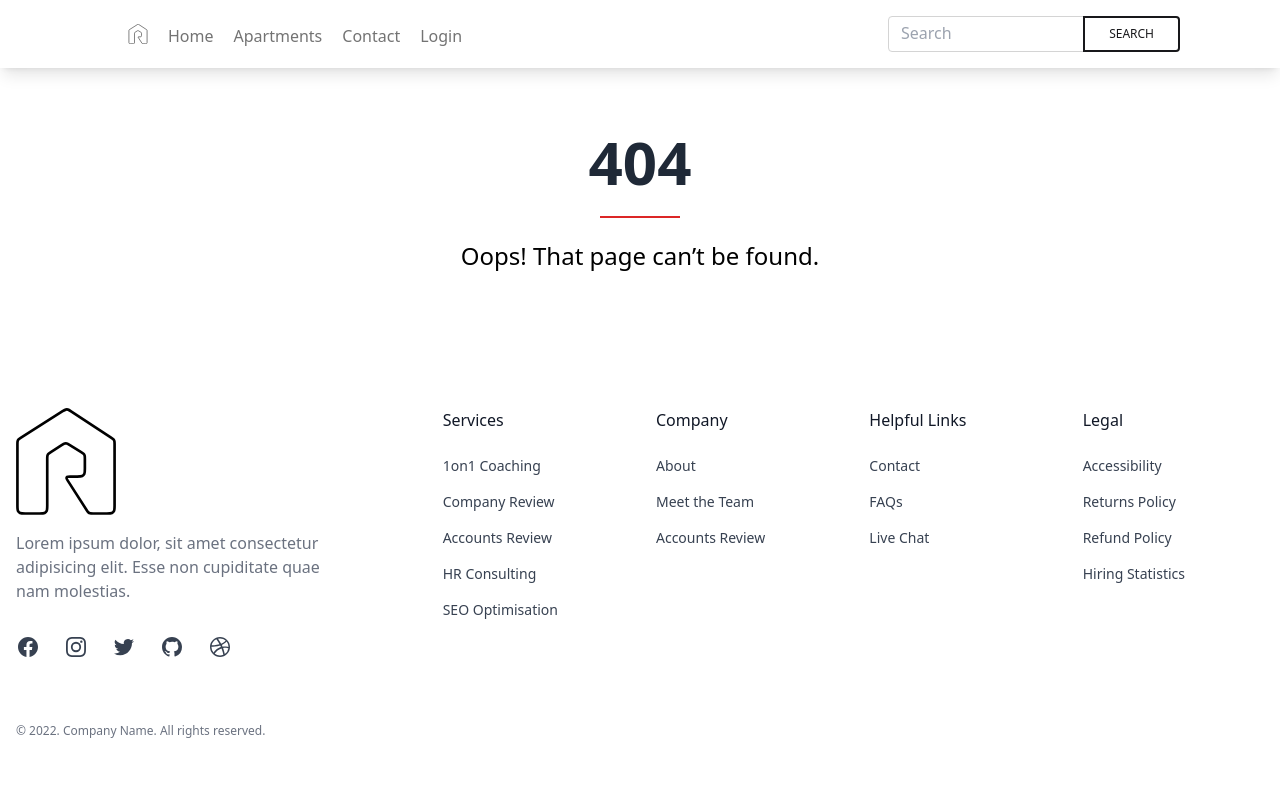
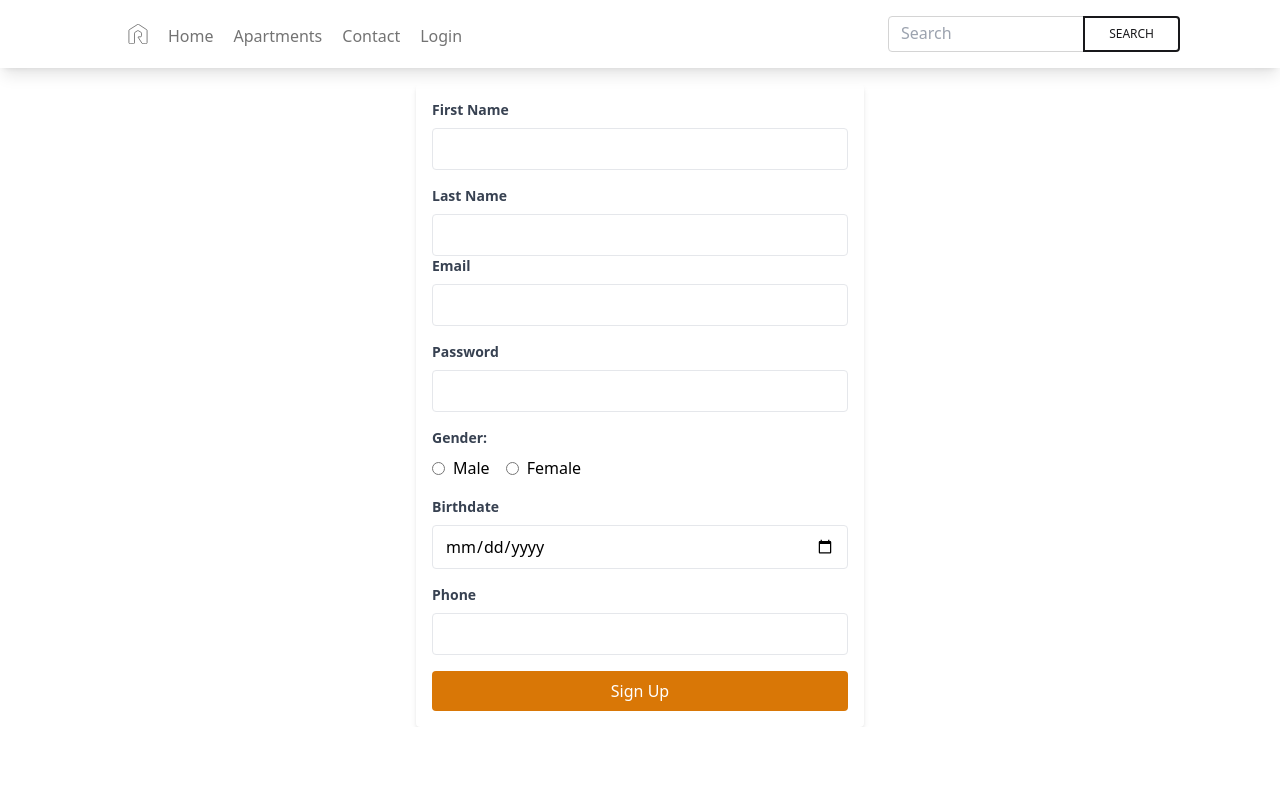
Before and after one commit to srahabib/RentalApp, a Next.js app: page /Register2 in a window 1280 px wide. Before the commit this address had no page. Shown: the top 789 px of the page. Built offline with nearby package versions, Linux system fonts and the light colour scheme.

Commit message:
Register 2

```diff
--- a/src/pages/Fetch.js
+++ b/src/pages/Fetch.js
@@ -17,7 +17,7 @@ const Fetch = ({ users }) => {
             {users.map(user => (
                 <div key={user.id}>
                     <h3>{user.email}</h3>
-                    <p>{user.gender}</p>
+                    <p>{user.address}</p>
                 </div>
             ))}
         </div>
--- /dev/null
+++ b/src/pages/Register2.js
@@ -0,0 +1,186 @@
+// components/RegisterForm.js
+import { format, differenceInYears } from "date-fns";
+
+import React, { useState } from "react";
+
+const RegisterForm = () => {
+  const [formData, setFormData] = useState({
+    firstname: "",
+    lastname: "",
+    phone: "",
+    gender: "",
+    birthdate: "",
+    email: "",
+    password: "",
+    age: 0,
+  });
+
+  const handleChange = (e) => {
+    const { name, value } = e.target;
+    setFormData((prevData) => ({ ...prevData, [name]: value }));
+
+    if (name === "birthdate") {
+      const birthdate = new Date(value);
+      const age = differenceInYears(new Date(), birthdate);
+      setFormData((prevData) => ({ ...prevData, age }));
+    }
+
+    // if (name === "password" && value.length < 8) {
+    //   // Password is too short
+    //   // You can display an error message or handle it accordingly
+    //   console.log("Password must be at least 8 characters long");
+    //   return;
+    // }
+  };
+
+  const handleSubmit = (e) => {
+    e.preventDefault();
+    // Handle form submission (e.g., send data to a server)
+    console.log("Form submitted:", formData);
+  };
+
+  return (
+    <form
+      onSubmit={handleSubmit}
+      className="max-w-md mx-auto mt-4 p-4 bg-white rounded shadow-md"
+    >
+      <div className="mb-4">
+        <label
+          htmlFor="firstname"
+          className="block text-gray-700 text-sm font-bold mb-2"
+        >
+          First Name
+        </label>
+        <input
+          type="text"
+          id="firstname"
+          name="firstname"
+          value={formData.firstname}
+          onChange={handleChange}
+          className="w-full px-3 py-2 border rounded focus:outline-none focus:shadow-outline-blue"
+          required
+        />
+      </div>
+      <div className="mb-4">
+        <label
+          htmlFor="lastname"
+          className="block text-gray-700 text-sm font-bold mb-2"
+        >
+          Last Name
+        </label>
+        <input
+          type="text"
+          id="lastname"
+          name="lastname"
+          value={formData.lastname}
+          onChange={handleChange}
+          className="w-full px-3 py-2 border rounded focus:outline-none focus:shadow-outline-blue"
+          required
+        />
+        <div className="mb-4">
+          <label
+            htmlFor="email"
+            className="block text-gray-700 text-sm font-bold mb-2"
+          >
+            Email
+          </label>
+          <input
+            type="email"
+            id="email"
+            name="email"
+            value={formData.email}
+            onChange={handleChange}
+            className="w-full px-3 py-2 border rounded focus:outline-none focus:shadow-outline-blue"
+            required
+          />
+        </div>
+      </div>
+      <div className="mb-4">
+        <label
+          htmlFor="password"
+          className="block text-gray-700 text-sm font-bold mb-2"
+        >
+          Password
+        </label>
+        <input
+          type="password"
+          id="password"
+          name="password"
+          value={formData.password}
+          onChange={handleChange}
+          className="w-full px-3 py-2 border rounded focus:outline-none focus:shadow-outline-blue"
+          required
+        />
+      </div>
+      <div className="mb-4">
+        <label className="block text-gray-700 text-sm font-bold mb-2">
+          Gender:
+        </label>
+        <label className="inline-flex items-center mr-4">
+          <input
+            type="radio"
+            name="gender"
+            value="male"
+            checked={formData.gender.includes("male")}
+            onChange={handleChange}
+            className="form-checkbox text-blue-500 focus:outline-none focus:shadow-outline-blue"
+          />
+          <span className="ml-2">Male</span>
+        </label>
+        <label className="inline-flex items-center mr-4">
+          <input
+            type="radio"
+            name="gender"
+            value="female"
+            checked={formData.gender.includes("female")}
+            onChange={handleChange}
+            className="form-checkbox text-pink-500 focus:outline-none focus:shadow-outline-pink"
+          />
+          <span className="ml-2">Female</span>
+        </label>
+      </div>
+      <div className="mb-4">
+        <label
+          htmlFor="birthdate"
+          className="block text-gray-700 text-sm font-bold mb-2"
+        >
+          Birthdate
+        </label>
+        <input
+          type="date"
+          id="birthdate"
+          name="birthdate"
+          value={formData.birthdate}
+          onChange={handleChange}
+          className="w-full px-3 py-2 border rounded focus:outline-none focus:shadow-outline-blue"
+          required
+        />
+      </div>
+      <div className="mb-4">
+        <label
+          htmlFor="phone"
+          className="block text-gray-700 text-sm font-bold mb-2"
+        >
+          Phone
+        </label>
+        <input
+          type="phone"
+          id="phone"
+          name="phone"
+          value={formData.phone}
+          onChange={handleChange}
+          className="w-full px-3 py-2 border rounded focus:outline-none focus:shadow-outline-blue"
+          required
+        ></input>
+      </div>
+      <button
+        type="submit"
+        className="w-full bg-amber-600 text-white p-2 rounded focus:outline-none focus:shadow-outline-blue"
+      >
+        Sign Up
+      </button>
+    </form>
+  );
+};
+
+export default RegisterForm;
```
